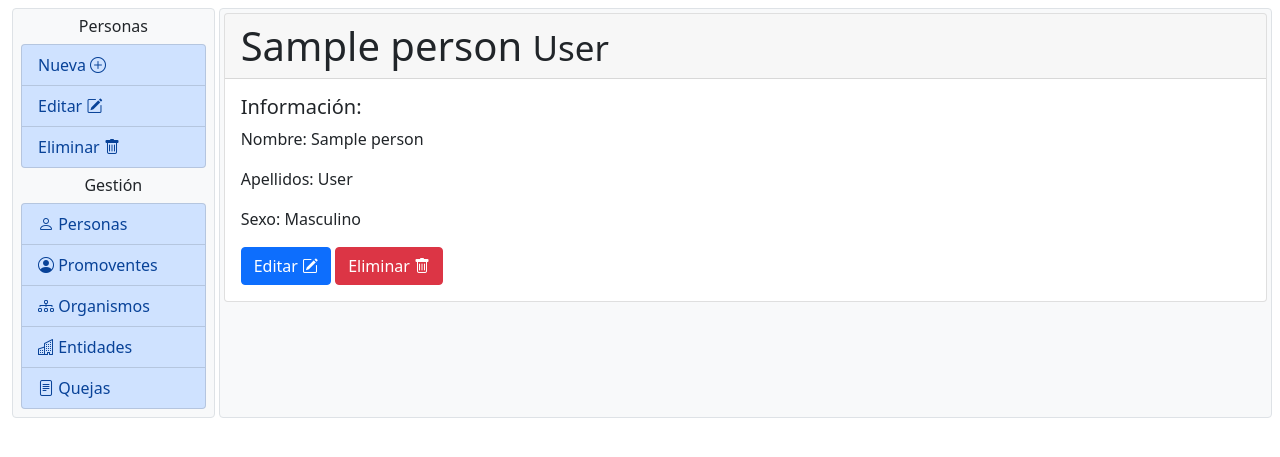
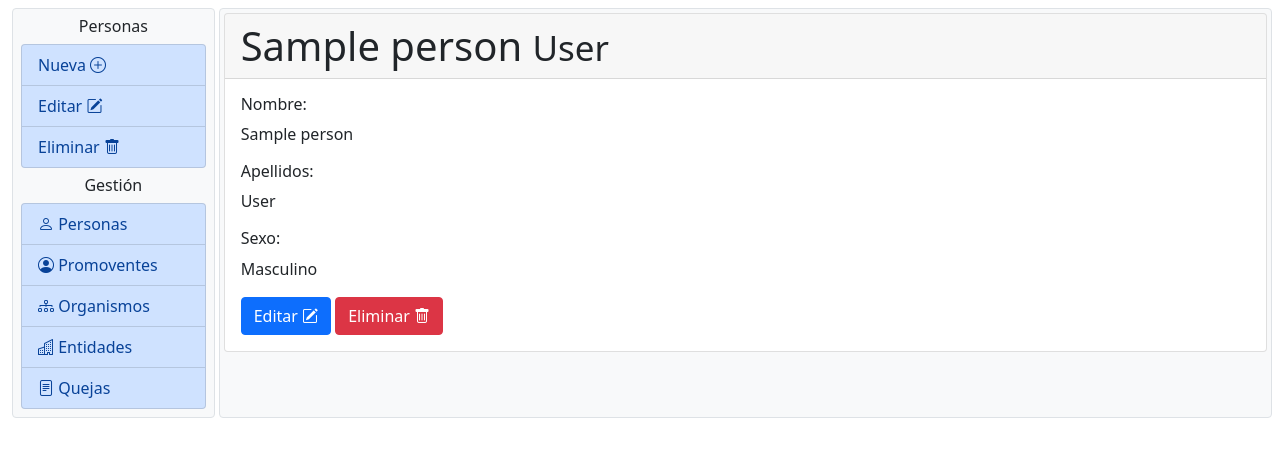
Before and after one commit to johan8863/complains-system, a Django app: page /persons/1/detail/ in a window 1280 px wide. Shown: the part 62-519 px from the top of the page. Run offline with Django 3.2, Linux system fonts and the light colour scheme; a user stored in the database is signed in; tables that the repository leaves empty hold one stand-in row (values such as "Sample post"); some libraries are stand-ins or nearby versions.

Commit message:
improved person detail view card

```diff
--- a/persons/templates/persons/persons_detail.html
+++ b/persons/templates/persons/persons_detail.html
@@ -51,10 +51,12 @@
         <div class="card mt-1">
             <h1 class="card-header">{{ person.name }} <small>{{ person.last_name }}</small></h1>
             <div class="card-body">
-                <h5 class="card-title">Información:</h5>
-                <p class="card-text">Nombre: {{ person.name }}</p>
-                <p class="card-text">Apellidos: {{ person.last_name }}</p>
-                <p class="card-text">Sexo: {{ person.get_sex_display }}</p>
+                <h6 class="card-title">Nombre:</h6>
+                <p class="card-text">{{ person.name }}</p>
+                <h6 class="card-title">Apellidos:</h6>
+                <p class="card-text">{{ person.last_name }}</p>
+                <h6 class="card-title">Sexo:</h6>
+                <p class="card-text">{{ person.get_sex_display }}</p>
                 <a href="{% url 'persons_update' person.id %}" class="btn btn-primary">
                     Editar <i class="bi bi-pencil-square"></i>
                 </a>
```
